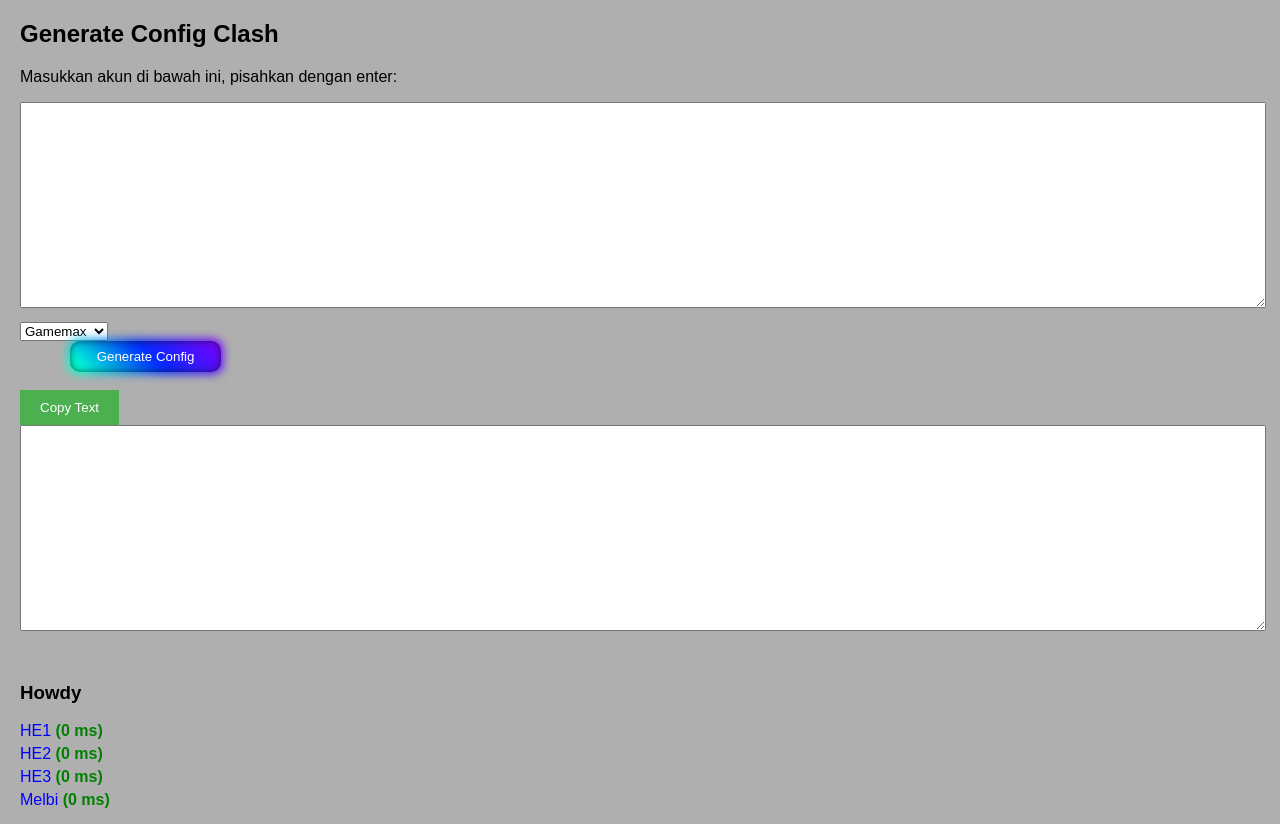
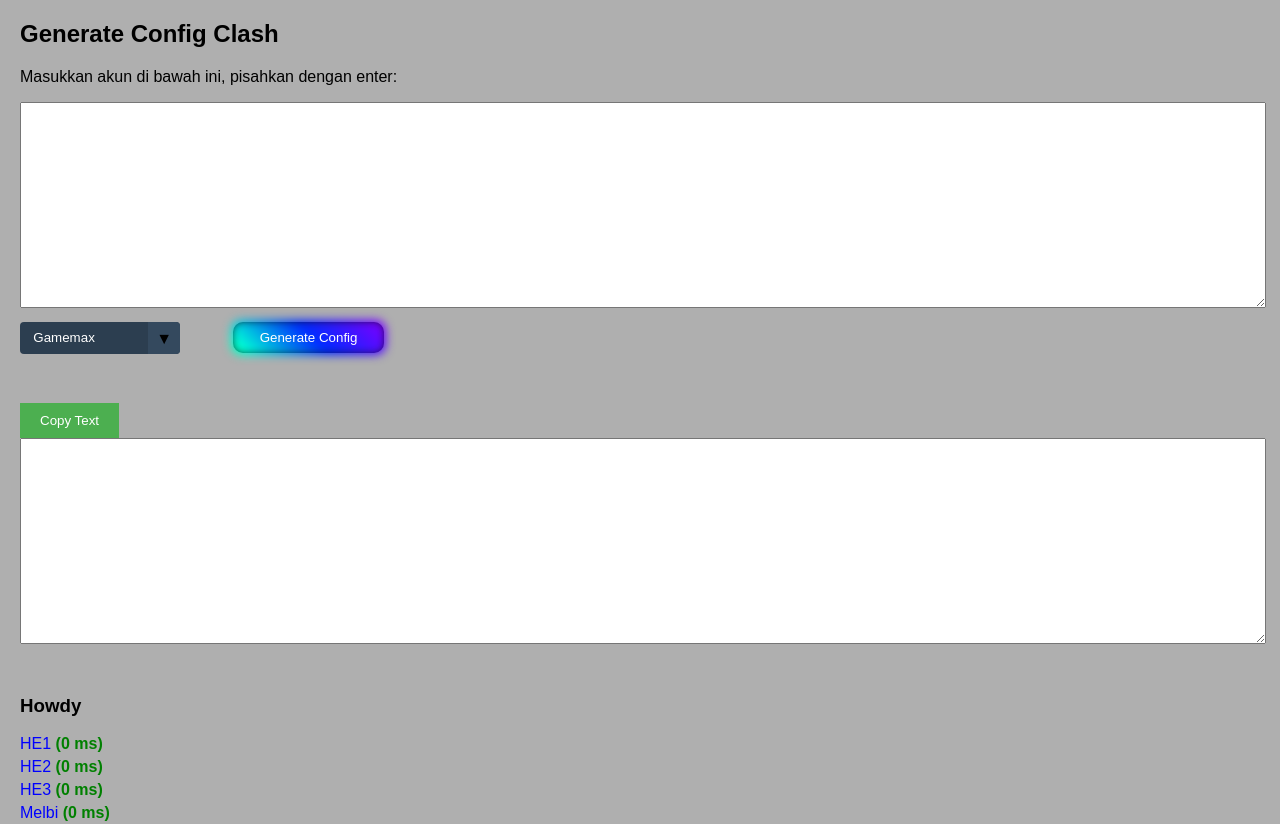
Before and after one commit to reokadhafi/clashconfig.github.io, a plain HTML site: page index.html in a window 1280 px wide. Shown: the top 824 px of the page. Drawn offline with Linux system fonts and the light colour scheme.

Commit message:
Update style.css

```diff
--- a/style.css
+++ b/style.css
@@ -23,6 +23,15 @@ button:hover {
     background-color: #45a049;
 }
 
+.bugList {
+    width: 151.333334px;
+    border-bottom-width: 1px;
+    border-top-width: 1px;
+    height: 31.333334px;
+    border-radius: 10px;
+}
+
+
 .generate {
     padding: 0.6em 2em;
     border: none;
@@ -36,7 +45,8 @@ button:hover {
     user-select: none;
     -webkit-user-select: none;
     touch-action: manipulation;
-    left: 50px;
+    left: 213px;
+    bottom: 32px;
 }
 
 .generate:before {
@@ -134,3 +144,56 @@ a:hover {
 .ping-red {
     color: red;
 }
+
+select {
+    /* Reset Select */
+    appearance: none;
+    outline: 10px red;
+    border: 0;
+    box-shadow: none;
+    /* Personalize */
+    flex: 1;
+    padding: 0 1em;
+    color: #fff;
+    background-color: var(--darkgray);
+    background-image: none;
+    cursor: pointer;
+}
+
+/* Remove IE arrow */
+select::-ms-expand {
+    display: none;
+}
+
+/* Custom Select wrapper */
+.select {
+    position: relative;
+    display: flex;
+    width: 10em;
+    height: 2em;
+    border-radius: .25em;
+    overflow: hidden;
+}
+
+/* Arrow */
+.select::after {
+    content: '\25BC';
+    position: absolute;
+    top: 0;
+    right: 0;
+    padding: 0.5em;
+    background-color: #34495e;
+    transition: .25s all ease;
+    pointer-events: none;
+}
+
+/* Transition */
+.select:hover::after {
+    color: #f39c12;
+}
+
+:root {
+    --background-gradient: linear-gradient(178deg, #ffff33 10%, #3333ff);
+    --gray: #34495e;
+    --darkgray: #2c3e50;
+}
```
